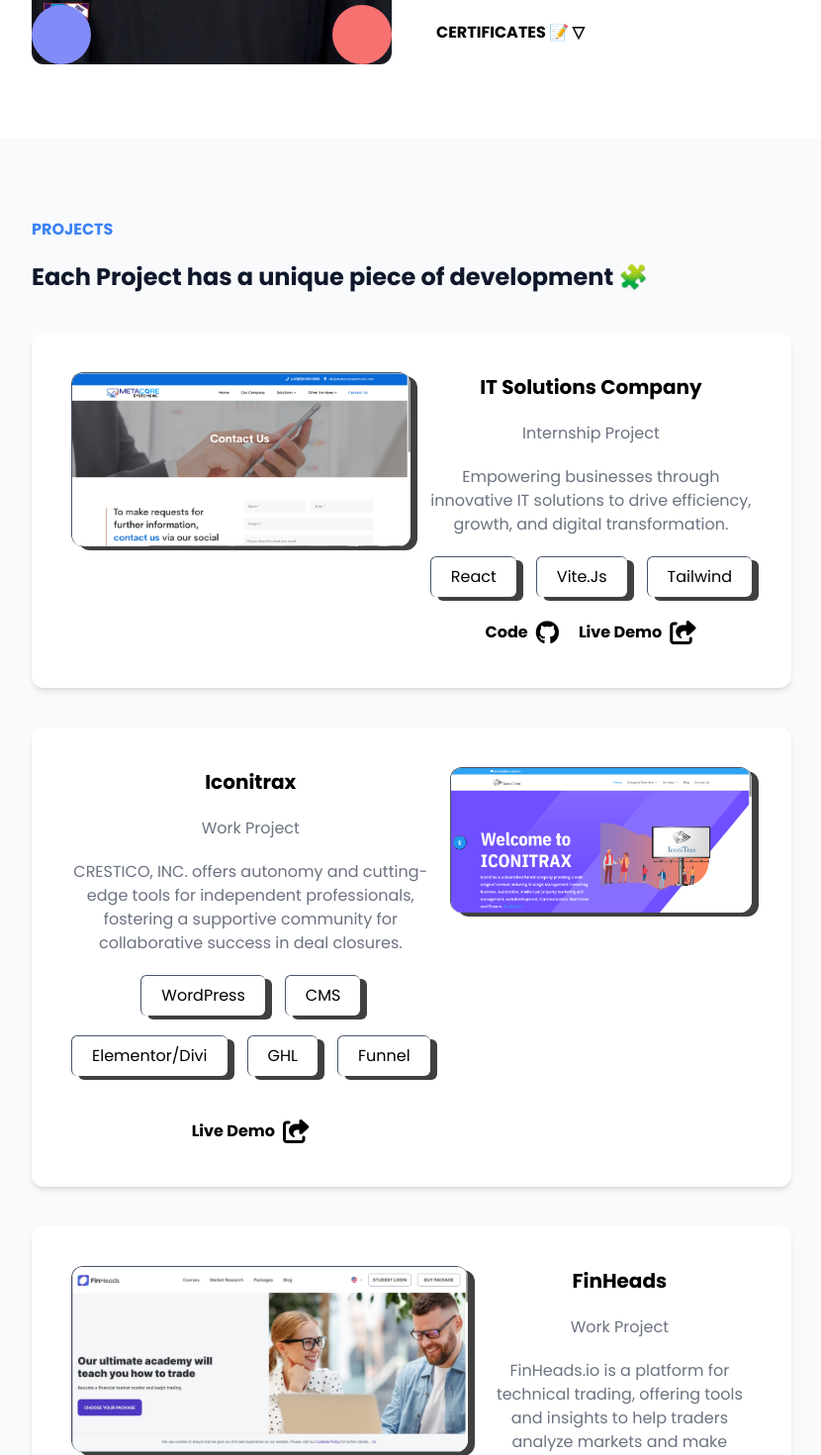
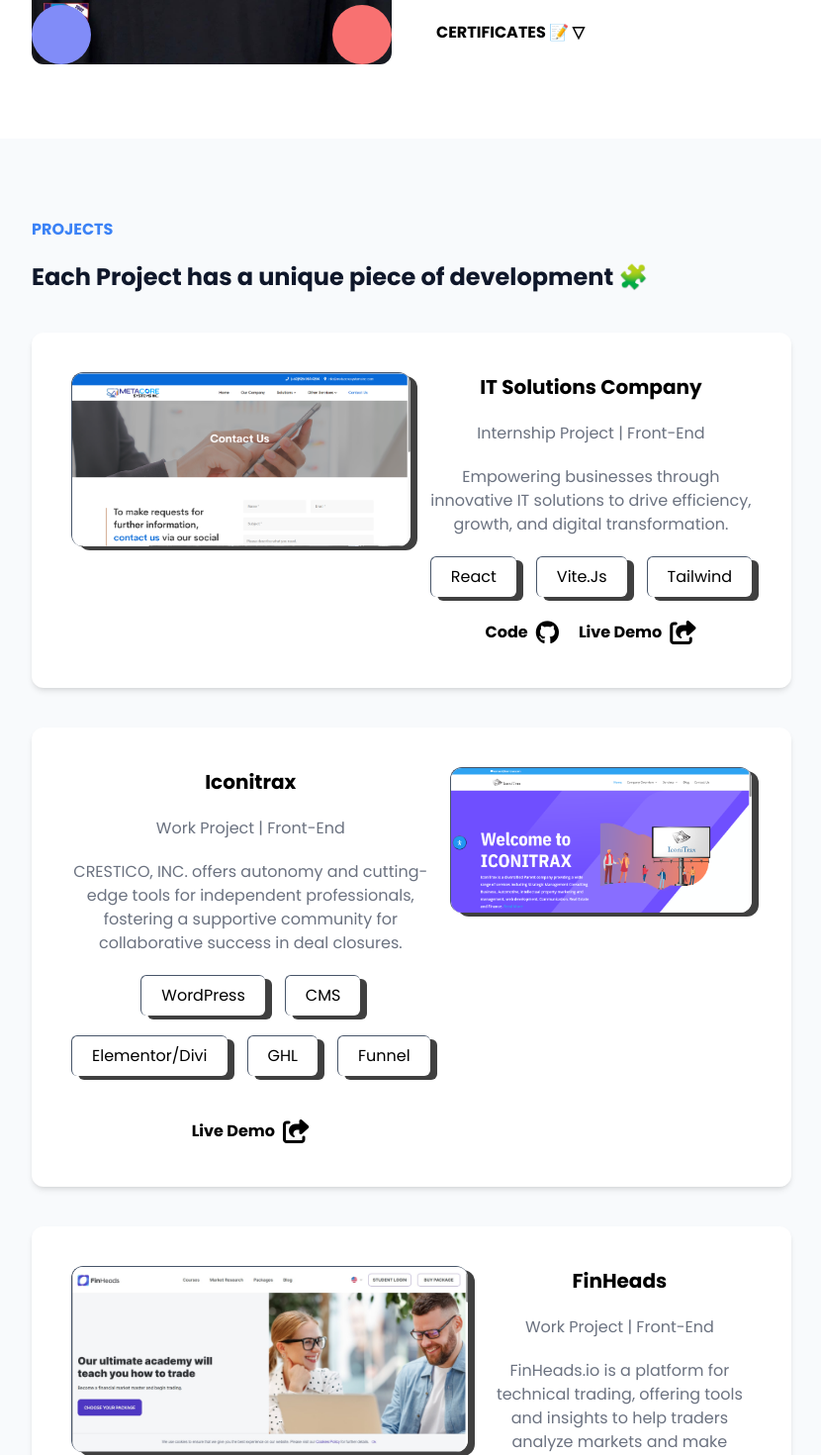
Before and after one commit to JoseEnsoIII/PersonalPortfolio, a React (Vite) app: page / in a window 1280 px wide. Shown: the part 1303-2773 px from the top of the page at 99% size, without its empty margins (224-1054 px from the left). Built offline with nearby package versions, Linux system fonts and the light colour scheme.

Commit message:
updates some Project.jsx

```diff
--- a/src/pages/About.jsx
+++ b/src/pages/About.jsx
@@ -84,6 +84,7 @@
             in Computer Engineering. I have experience in web development,
             including building WordPress sites and Front-End projects.
           </motion.p>
+
           <h1
             className="text-black font-bold"
             onClick={() => toggleAccordion("skills")}
@@ -99,8 +100,9 @@
             >
               <ul>
                 <li>
-                  <strong>Frontend:</strong> Vue.js, React.js, Angular.js, Bootstrap, Vite.Js, WordPress
-                  (DIVI,ELEMENTOR), TailwindCSS, CSS, HTML.
+                  <strong>Frontend:</strong> Vue.js, React.js, Angular.js,
+                  Bootstrap, Vite.Js, WordPress (DIVI,ELEMENTOR), TailwindCSS,
+                  CSS, HTML.
                 </li>
                 <li>
                   <strong>Backend:</strong> Node.js, Express.js.
@@ -110,17 +112,22 @@
                 </li>
                 <li>
                   <strong>Skills:</strong> API Integration, Funnel Building,
-                  Arduino (C++), <strong>Robotics</strong>, Python, Javascript.
+                  Arduino (C++), <strong>Robotics</strong>, Python, JavaScript,
+                  SEO.
                   <br />
                   <strong>Tools:</strong> Git, VSCode, GoHighLevel (GHL).
                 </li>
                 <li>
-                  <strong>Cyber Security Skills:</strong> Threat Detection, Network Security, Incident Response, Risk Assessment, Vulnerability Management, Security Policy Implementation.
+                  <strong>Cyber Security Skills:</strong> Threat Detection,
+                  Network Security, Incident Response, Risk Assessment,
+                  Vulnerability Management, Security Policy Implementation.
                 </li>
                 <li>
-                  <strong>Cyber Security Tools & Protocols:</strong> SIEM (e.g., Splunk, QRadar), IDS/IPS (e.g., Snort, Suricata), Firewalls, VPNs, Network Monitoring Tools (e.g., Wireshark, SolarWinds), OWASP frameworks, TCP/IP, HTTP/HTTPS.
+                  <strong>Cyber Security Tools & Protocols:</strong> SIEM (e.g.,
+                  Splunk, QRadar), IDS/IPS (e.g., Snort, Suricata), Firewalls,
+                  VPNs, Network Monitoring Tools (e.g., Wireshark, SolarWinds),
+                  OWASP frameworks, TCP/IP, HTTP/HTTPS.
                 </li>
-
               </ul>
             </motion.p>
           )}
@@ -140,15 +147,15 @@
             >
               <ul>
                 <li>
-                  <strong>Metacore Systems Inc.</strong> - Web Developer Intern
+                  <strong>Metacore Systems Inc.</strong>-<br /> Web Developer Intern
                   (March - June 2023)
                 </li>
                 <li>
-                  <strong>Iconitrax</strong> - WordPress Developer (September
-                  2023 - February 2024)
+                  <strong>Iconitrax</strong> -  WordPress Developer (Sept
+                  2023 - Feb 2024)
                 </li>
                 <li>
-                  <strong>Quantum</strong> - Front-End Developer (February 2024
+                  <strong>Quantum</strong> -  Front-End Developer (Feb 2024
                   - June 2024)
                 </li>
               </ul>
@@ -173,7 +180,7 @@
                   <a className="inline  text-blue-500">
                     <strong>Google Cybersecurity</strong> -
                   </a>
-                  <p className="inline ">Coursera (September 2024 - Ongoing)</p>
+                  <p className="inline ">Coursera (Sept 2024 - Ongoing)</p>
                 </li>
                 <li>
                   <a
--- a/src/pages/Project.jsx
+++ b/src/pages/Project.jsx
@@ -46,7 +46,7 @@
               viewport={{ once: true }}
               className="text-center text-gray-500"
             >
-              Internship Project
+              Internship Project | Front-End
             </motion.p>
             <motion.p
               initial={{ opacity: 0, x: 50 }}
@@ -124,7 +124,7 @@
               viewport={{ once: true }}
               className="text-center text-gray-500"
             >
-              Work Project
+              Work Project | Front-End
             </motion.p>
             <motion.p
               initial={{ opacity: 0, x: 50 }}
@@ -204,7 +204,7 @@
               viewport={{ once: true }}
               className="text-center text-gray-500"
             >
-              Work Project
+              Work Project  | Front-End
             </motion.p>
             <motion.p
               initial={{ opacity: 0, x: -50 }}
@@ -270,7 +270,7 @@
               viewport={{ once: true }}
               className="text-center text-gray-500"
             >
-              Work Project
+              Work Project | Front-End
             </motion.p>
             <motion.p
               initial={{ opacity: 0, x: 50 }}
@@ -400,7 +400,7 @@
               viewport={{ once: true }}
               className="text-center text-gray-500"
             >
-              Work Project
+              Work Project | Front-End
             </motion.p>
             <motion.p
               initial={{ opacity: 0, x: 50 }}
@@ -463,7 +463,7 @@
           </div>
           <div className="w-full xl:mt-0 sm:mt-5 flex flex-col gap-5">
             <h1 className="text-center font-bold text-[20px]">
-              UI/UX Web Design
+            UI/UX Design Portfolio
             </h1>
             <motion.p
   initial={{ opacity: 0, x: 50 }}
@@ -472,8 +472,14 @@
   viewport={{ once: true }}
   className="text-center text-gray-500"
 >
-              Sample Design of <strong>Iconitrax</strong> Before Final Design
+All my <strong>UI/UX</strong> designs are uploaded here, including:
 </motion.p>
+<ul className="text-center text-gray-500 list-disc list-inside">
+  <li>Figma Files</li>
+  <li>Live Demos</li>
+  <li>Prototype <br />Iterations</li>
+</ul>
+
             <div className="flex gap-5 justify-center">
               <span className="shadow-mmd px-5 py-2 rounded-md border-t border-l border-slate-600">
                 FIGMA
```
Lines whose indentation alone changed are shown as unchanged.
